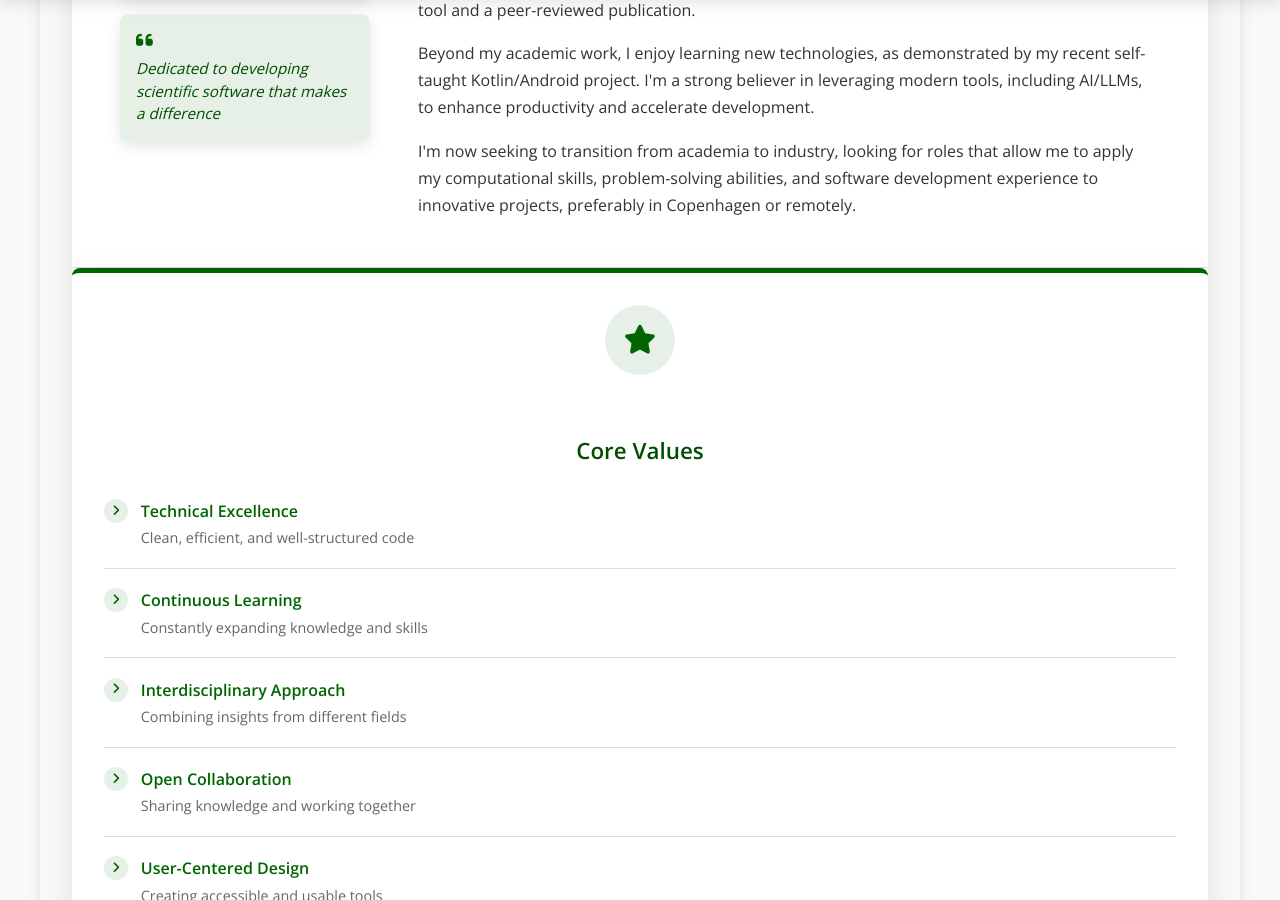
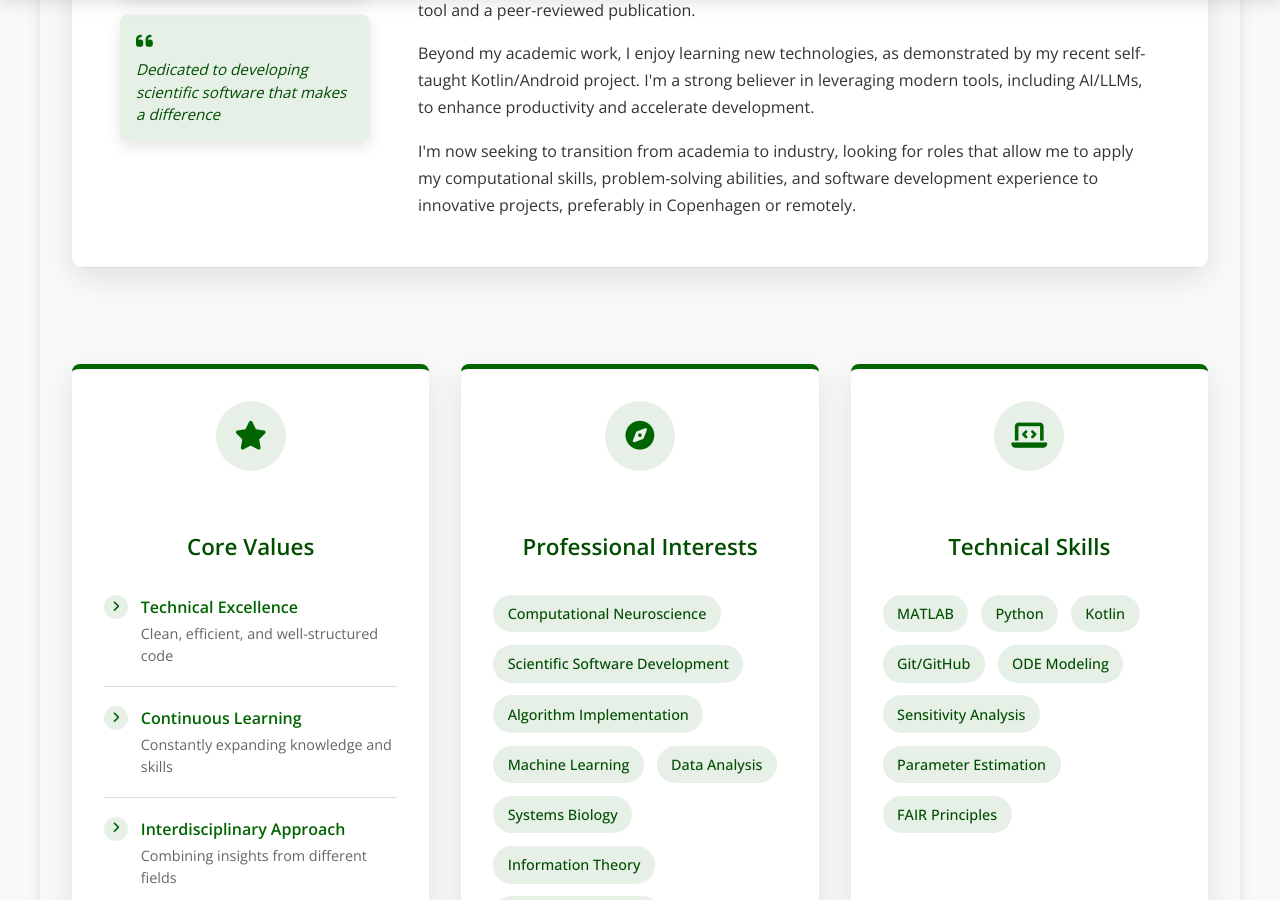
Before and after one commit to jpgsantos/jpgsantos.github.io, a Jekyll site: the page built from about.md, in a window 1280 px wide and 900 px high, scrolled down 572 px. Built offline with Jekyll 4.4.1, drawn with Linux system fonts in a browser that asks for light colours.

Commit message:
Update about.md

```diff
--- a/about.md
+++ b/about.md
@@ -35,6 +35,12 @@ title: About
       </div>
     </div>
 
+
+  </div>
+</section>
+
+<section class="career-goals-section">
+  <div class="career-goals-grid">
     <div class="highlight-card">
       <div class="highlight-icon">
         <i class="fas fa-star"></i>
```
